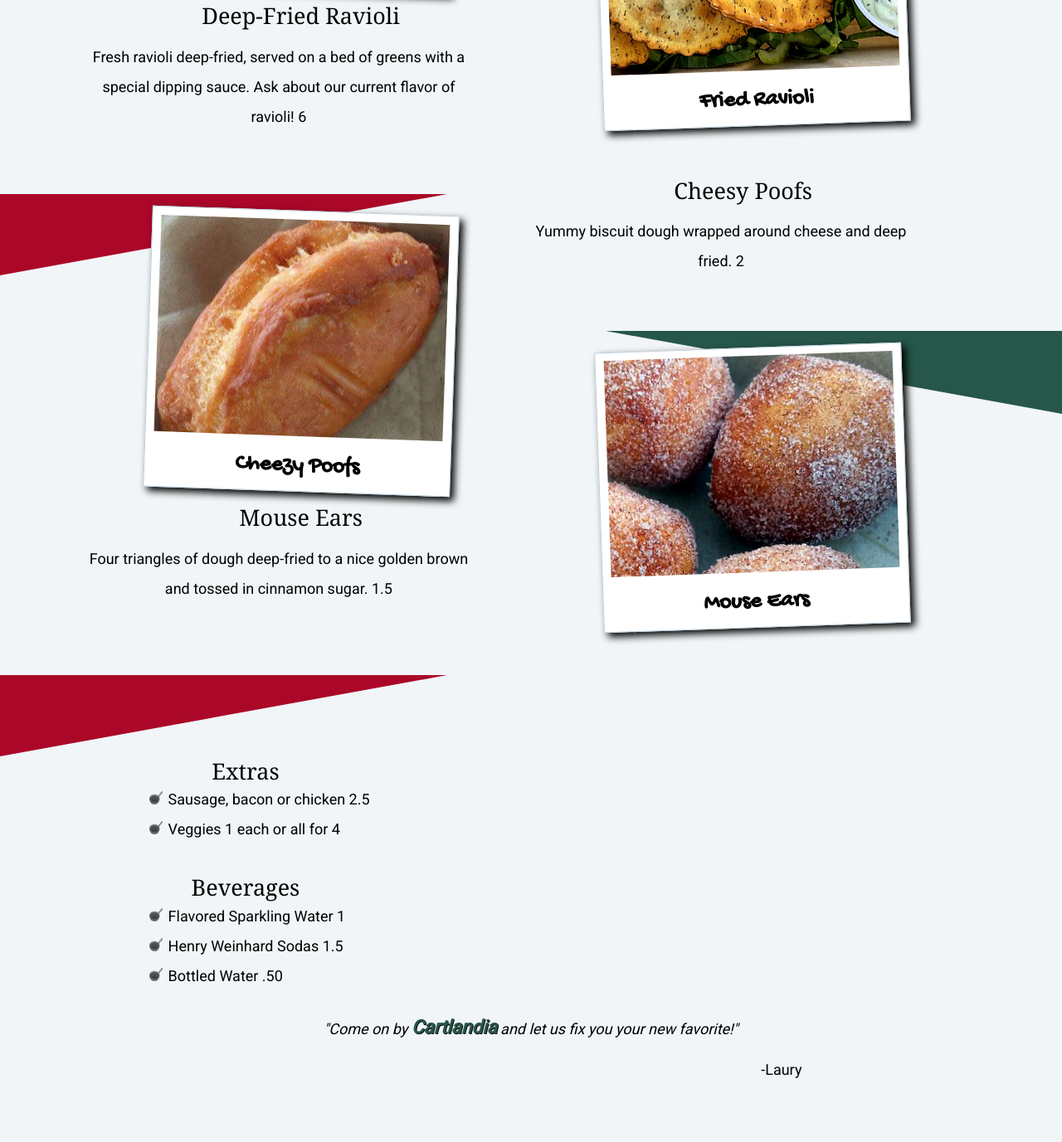
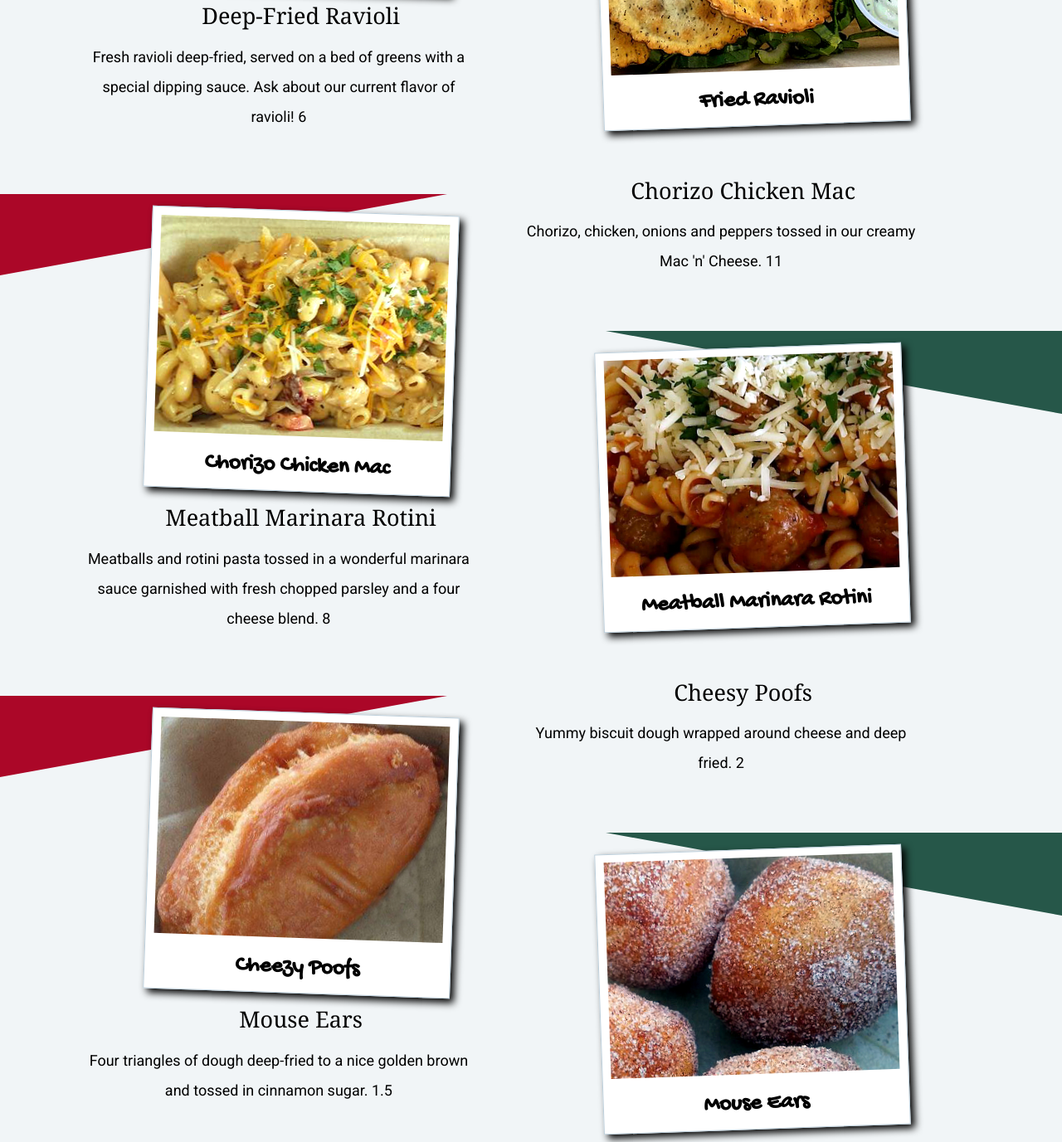
Before and after one commit to joshboyan/anythings_pastable, a plain HTML site: page menu.html in a window 1280 px wide. Shown: the part 1978-3355 px from the top of the page at 83% size. Drawn offline with nearby package versions, Linux system fonts and the light colour scheme.

Commit message:
Update Menu

```diff
--- a/menu.html
+++ b/menu.html
@@ -133,6 +133,32 @@
         <div class="section group">
             <div class="col span6">
                 <div class="triangle"></div>
+                <figure class="menuFrame"><img src="images/loading.gif" data-src="images/chorizo_chicken_mac.jpg" />
+                    <noscript><img src="images/chorizo_chicken_mac.jpg" alt="Chorizo Chicken Mac"></noscript>
+                    <figcaption>Chorizo Chicken Mac</figcaption>
+                </figure>
+            </div>
+            <div class="col span6 menuDesc push">
+                <h3>Chorizo Chicken Mac</h3>
+                <p>Chorizo, chicken, onions and peppers tossed in our creamy Mac 'n' Cheese. 11</p>
+            </div>
+            <div class="col span6">
+                <div class="triangleR"></div>
+                <div class="pull">
+                    <figure class="menuFrameR"><img src="images/loading.gif" data-src="images/meatball_marinara_rotini.jpg" />
+                        <noscript><img src="images/meatball_marinara_rotini.jpg" alt="Meatball Marinara Rotini"></noscript>
+                        <figcaption>Meatball Marinara Rotini</figcaption>
+                    </figure>
+                </div>
+            </div>
+            <div class="col span6 menuDesc pushUp">
+                <h3>Meatball Marinara Rotini</h3>
+                <p>Meatballs and rotini pasta tossed in a wonderful marinara sauce garnished with fresh chopped parsley and a four cheese blend. 8</p>
+            </div>
+        </div>
+        <div class="section group">
+            <div class="col span6">
+                <div class="triangle"></div>
                 <figure class="menuFrame"><img src="images/loading.gif" data-src="images/cheezy_poofs.jpg" />
                     <noscript><img src="images/cheezy_poofs.jpg" alt="Cheesy poofs"></noscript>
                     <figcaption>Cheezy Poofs</figcaption>
@@ -176,7 +202,7 @@
             </div>
         </div>
         <div class="section group">
-            <p class="col span12"><em>"Come on by <a href="http://www.cartlandia.com/carts/">Cartlandia</a> and let us fix you your new favorite!"</em></p>
+            <p class="col span12"><em>"Come on by and let us fix you your new favorite!"</em></p>
             <p class="right">-Laury</p>
         </div>
         <div class="col span6 center">
@@ -233,12 +259,7 @@
             <div id="callIt">
                 <p><a href="tel:+5037404805">Call ahead to place your order!</a></p>
             </div>
-            <div id="getIt">
-                <p>Or have it delivered by
-                    <br>
-                    <a href="http://www.ddish.com/Portland"><img id="dd" src="images/ddish-logo.png" alt="Delivered Dish" title="Deliverd Dish"></a>
-                </p>
-            </div>
+
         </div>
     </main>
     <footer class="section group">
--- a/sitemap.xml
+++ b/sitemap.xml
@@ -37,12 +37,12 @@
        <image:caption>Fried Ravioli</image:caption>
     </image:image>
     <image:image>
-       <image:loc>http://anythingspastablepdx.com/images/chipotle_chicken_mac.jpg</image:loc>
+       <image:loc>http://anythingspastablepdx.com/images/chorizo_chicken_mac.jpg</image:loc>
        <image:caption>Chorizo Chicken Mac</image:caption>
     </image:image>
     <image:image>
-       <image:loc>http://anythingspastablepdx.com/images/meatball_marinara.jpg</image:loc>
-       <image:caption>Meatball Marinara</image:caption>
+       <image:loc>http://anythingspastablepdx.com/images/meatball_marinara_rotini.jpg</image:loc>
+       <image:caption>Meatball Marinara Rotini</image:caption>
     </image:image>
   </url>
   <url>
```
Also changed, not shown: buzz.html (+0 -6 lines), contact.html (+1 -6 lines), gallery.html (+1 -6 lines), index.html (+1 -6 lines), images/chorizo_chicken_mac.jpg (added), images/meatball_marinara_rotini.jpg (added).
